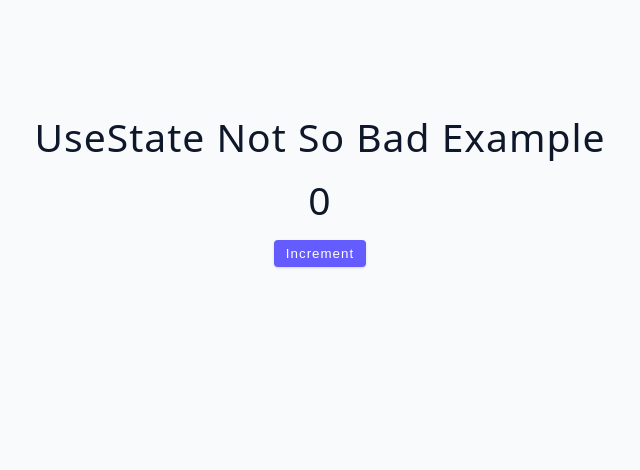
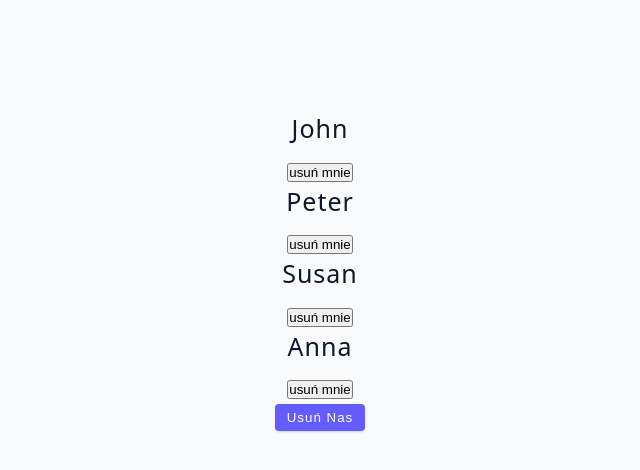
Before and after one commit to Corran46Horn/fcc-react18redux, a React (Vite) app in the folder react-vite-app/: page / in a window 1280 px wide. Shown: the top 470 px of the page, without its empty margins (320-960 px from the left). Built offline with nearby package versions, Linux system fonts and the light colour scheme.

Commit message:
useState

```diff
--- a/react-vite-app/src/App.jsx
+++ b/react-vite-app/src/App.jsx
@@ -1,12 +1,11 @@
 import './App.css';
 import Starter from './tutorial/01-useState/starter/01-error-example';
-import Final from './tutorial/01-useState/final/01-error-example';
+//import Final from './tutorial/01-useState/final/03-useState-array';
 
 function App() {
   return (
     <div className='container'>
       <Starter />
-      <Final />
     </div>
   );
 }
--- a/react-vite-app/src/tutorial/01-useState/starter/01-error-example.jsx
+++ b/react-vite-app/src/tutorial/01-useState/starter/01-error-example.jsx
@@ -1,5 +1,35 @@
+import { data } from '../../../data';
+import { useState } from 'react';
+
 const ErrorExample = () => {
-  return <h2>useState not so bad example</h2>;
+  let [people, setPeople] = useState(data);
+
+  const removeItem = (id) => {
+    console.log(id);
+    const newList = people.filter((person) => person.id !== id);
+    setPeople(newList);
+  };
+  const clearAllItems = () => {
+    setPeople([]);
+  };
+  return (
+    <div>
+      {people.map((person) => {
+        const { id, name } = person;
+        return (
+          <div key={id}>
+            <h4>{name}</h4>
+            <button type='button' onClick={() => removeItem(id)}>
+              usuń mnie
+            </button>
+          </div>
+        );
+      })}
+      <button className='btn' onClick={clearAllItems}>
+        usuń nas
+      </button>
+    </div>
+  );
 };
 
 export default ErrorExample;
```
